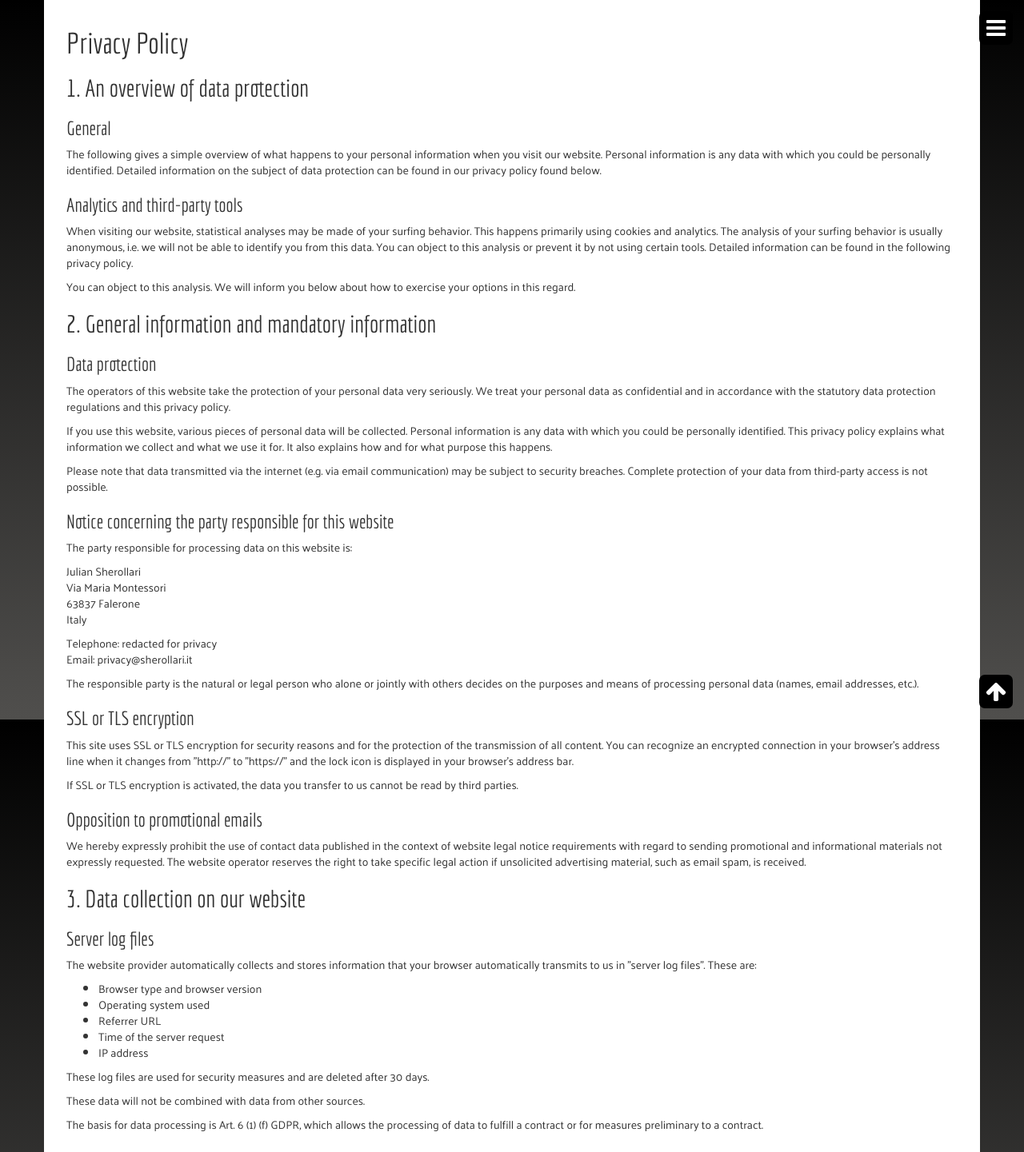
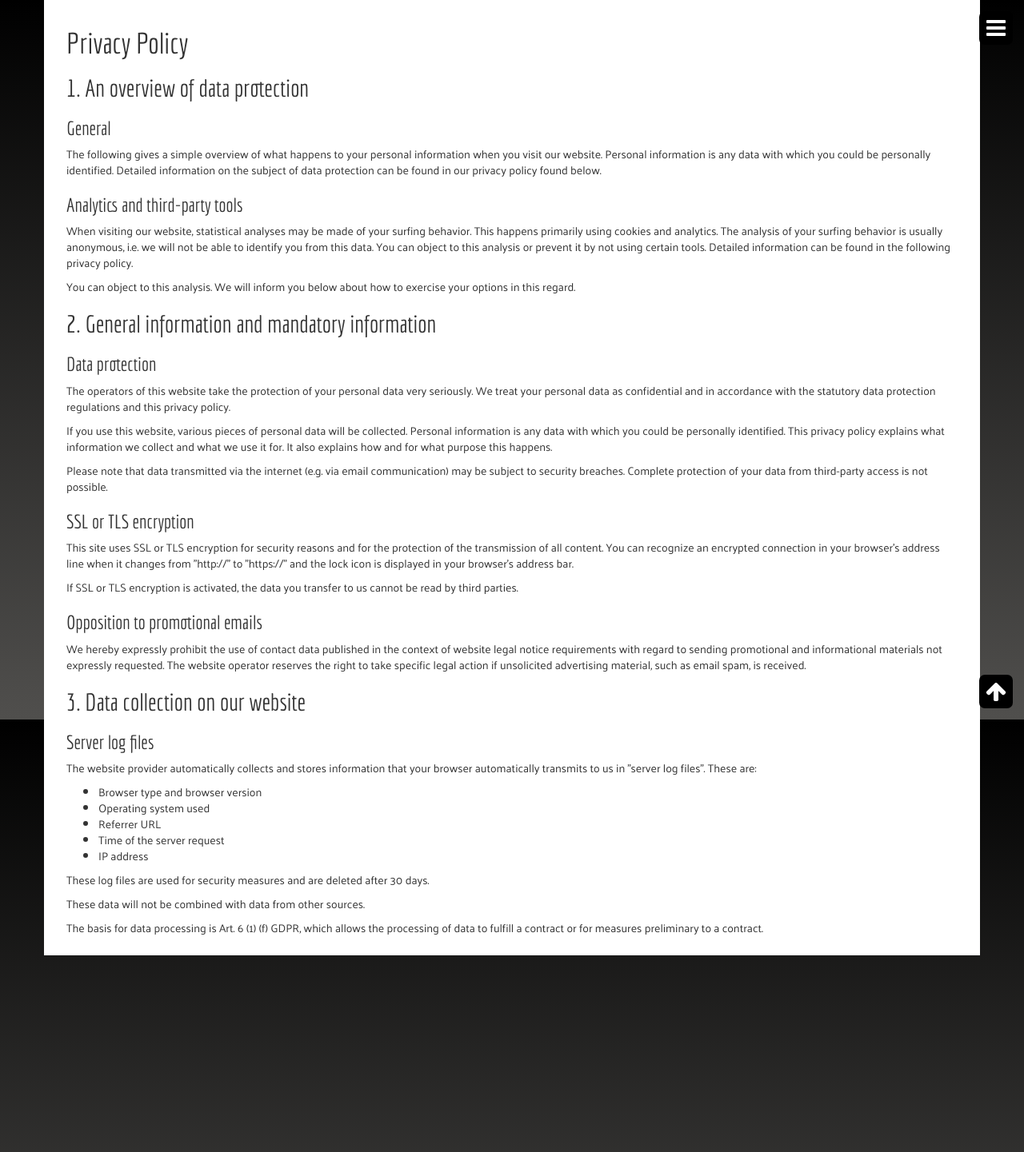
Before and after one commit to jdotsh/jdotsh.github.io, a Jekyll site: the page built from privacy/index.md, in a window 1280 px wide. Shown: the whole page at 80% size. Built offline with Jekyll 4.4.1, drawn with Linux system fonts in a browser that asks for light colours.

Commit message:
Update index.md

```diff
--- a/privacy/index.md
+++ b/privacy/index.md
@@ -9,14 +9,7 @@ robots: noindex,nofollow
 <h3>Analytics and third-party tools</h3> <p>When visiting our website, statistical analyses may be made of your surfing behavior. This happens primarily using cookies and analytics. The analysis of your surfing behavior is usually anonymous, i.e. we will not be able to identify you from this data. You can object to this analysis or prevent it by not using certain tools. Detailed information can be found in the following privacy policy.</p> <p>You can object to this analysis. We will inform you below about how to exercise your options in this regard.</p>
 <h2>2. General information and mandatory information</h2>
 <h3>Data protection</h3> <p>The operators of this website take the protection of your personal data very seriously. We treat your personal data as confidential and in accordance with the statutory data protection regulations and this privacy policy.</p> <p>If you use this website, various pieces of personal data will be collected. Personal information is any data with which you could be personally identified. This privacy policy explains what information we collect and what we use it for. It also explains how and for what purpose this happens.</p> <p>Please note that data transmitted via the internet (e.g. via email communication) may be subject to security breaches. Complete protection of your data from third-party access is not possible.</p>
-<h3>Notice concerning the party responsible for this website</h3> <p>The party responsible for processing data on this website is:</p> <p>Julian Sherollari<br />
-Via Maria Montessori<br />
-63837 Falerone<br />
-Italy</p>
 
-<p>Telephone: redacted for privacy <br />
-Email: privacy@sherollari.it</p>
- <p>The responsible party is the natural or legal person who alone or jointly with others decides on the purposes and means of processing personal data (names, email addresses, etc.).</p>
 <h3>SSL or TLS encryption</h3> <p>This site uses SSL or TLS encryption for security reasons and for the protection of the transmission of all content. You can recognize an encrypted connection in your browser's address line when it changes from "http://" to "https://" and the lock icon is displayed in your browser's address bar.</p> <p>If SSL or TLS encryption is activated, the data you transfer to us cannot be read by third parties.</p>
 <h3>Opposition to promotional emails</h3> <p>We hereby expressly prohibit the use of contact data published in the context of website legal notice requirements with regard to sending promotional and informational materials not expressly requested. The website operator reserves the right to take specific legal action if unsolicited advertising material, such as email spam, is received.</p>
 <h2>3. Data collection on our website</h2>
```
